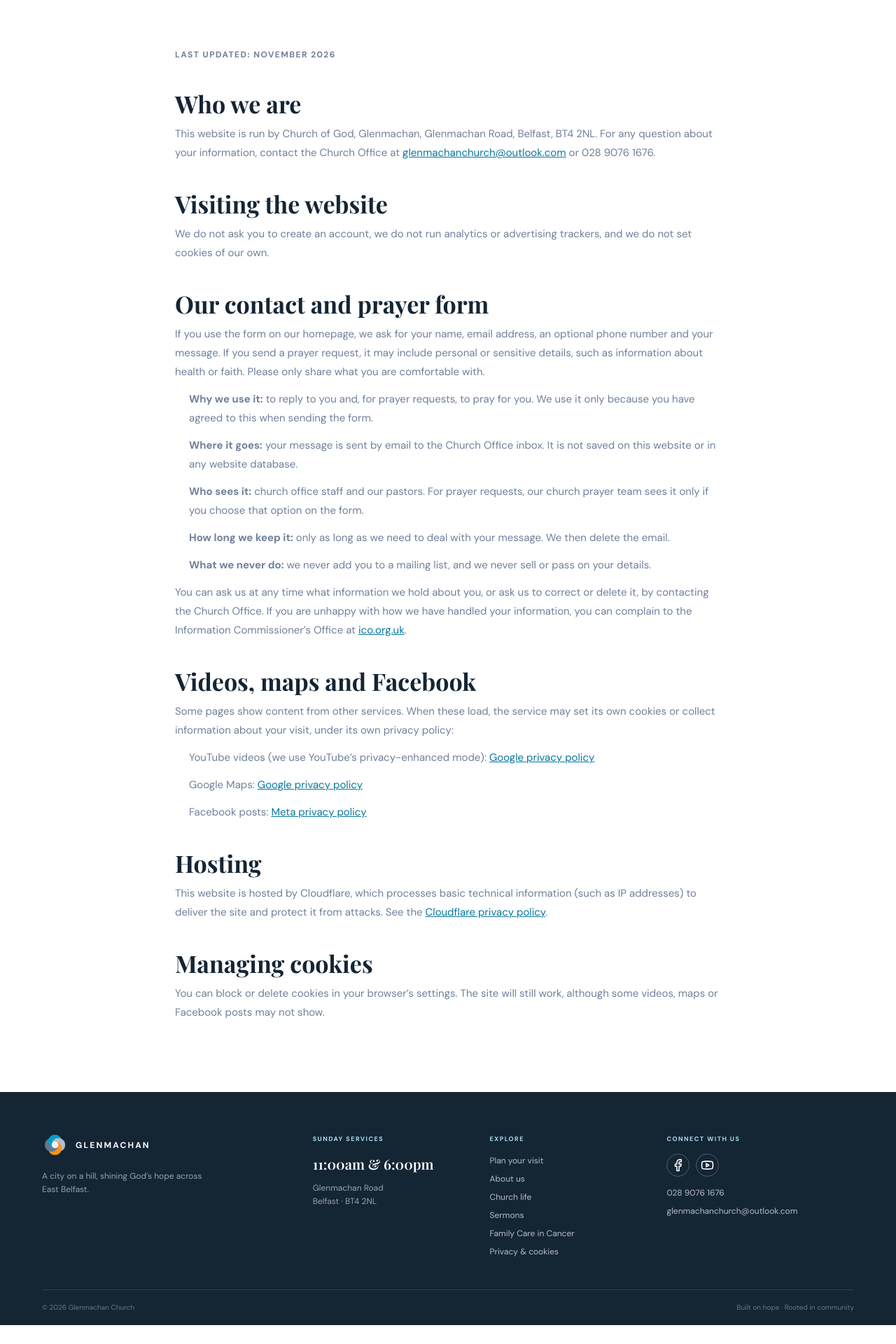
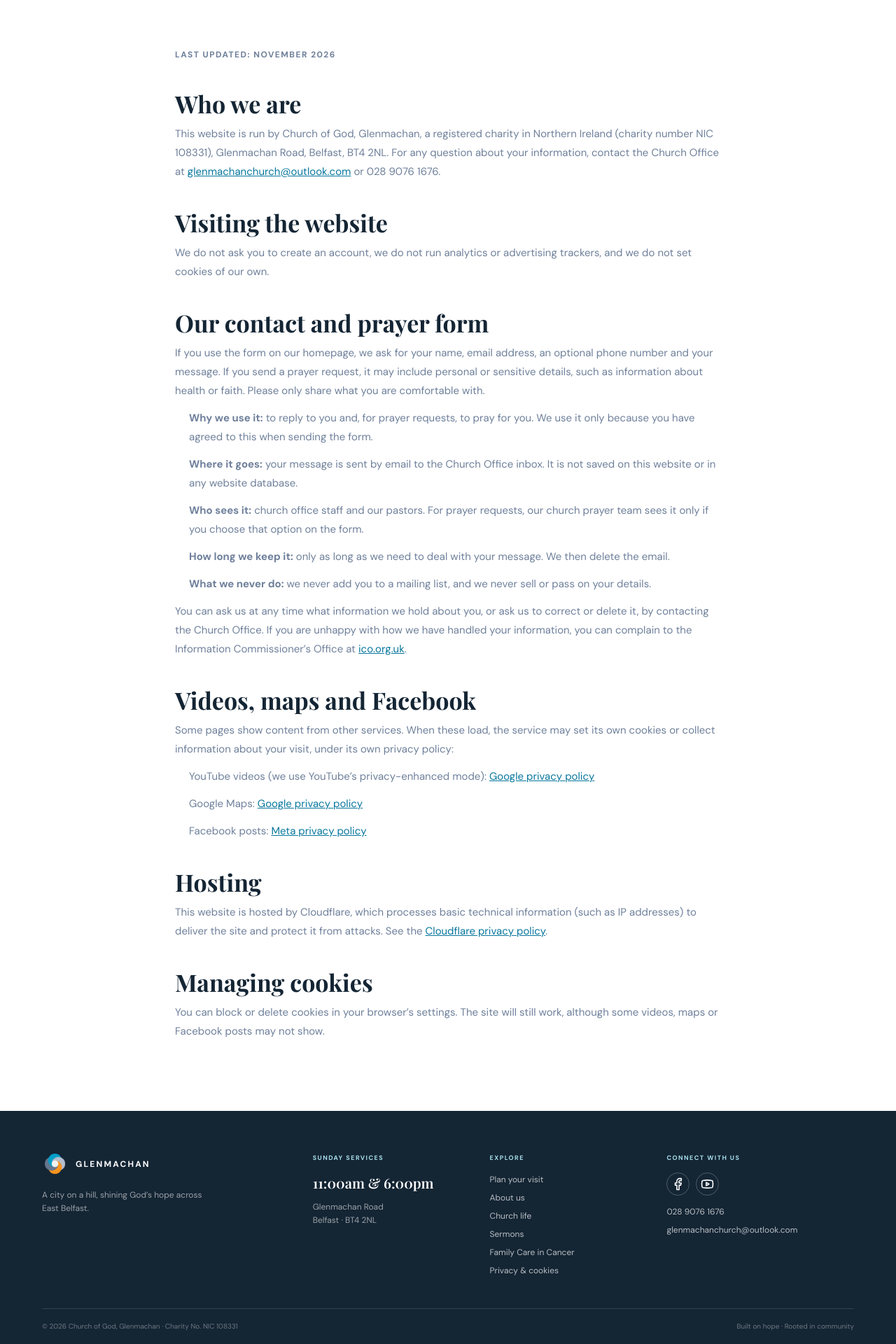
Before and after one commit to monosuperdave-ux/GlenmachanChurch-v2, a React (Vite) app: page /privacy in a window 1280 px wide. Shown: the part 443-2363 px from the top of the page at 70% size. Before the commit the page ends 2336 px from the top, so only its background shows below. Built offline with nearby package versions, Linux system fonts and the light colour scheme; a web font is replaced by a local one.

Commit message:
Add NI Charties number

```diff
--- a/src/components/Layout.tsx
+++ b/src/components/Layout.tsx
@@ -82,7 +82,7 @@ export default function Layout() {
             </ul>
           </div>
         </div>
-        <div className="container footer-bottom"><span>© {new Date().getFullYear()} Glenmachan Church</span><span>Built on hope · Rooted in community</span></div>
+        <div className="container footer-bottom"><span>© {new Date().getFullYear()} {church.name} · Charity No. {church.charityNumber}</span><span>Built on hope · Rooted in community</span></div>
       </footer>
     </div>
   );
--- a/src/data/church.ts
+++ b/src/data/church.ts
@@ -2,6 +2,7 @@
 
 export const church = {
   name: 'Church of God, Glenmachan',
+  charityNumber: 'NIC 108331',
   addressLines: ['Glenmachan Road', 'Belfast · BT4 2NL'],
   phone: '028 9076 1676',
   phoneLink: 'tel:02890761676',
--- a/src/pages/Privacy.tsx
+++ b/src/pages/Privacy.tsx
@@ -20,7 +20,7 @@ export default function Privacy() {
           <p className="updated">Last updated: November 2026</p>
 
           <h2>Who we are</h2>
-          <p>This website is run by {church.name}, Glenmachan Road, Belfast, BT4 2NL. For any question about your information, contact the Church Office at <a href={`mailto:${church.email}`}>{church.email}</a> or {church.phone}.</p>
+          <p>This website is run by {church.name}, a registered charity in Northern Ireland (charity number {church.charityNumber}), Glenmachan Road, Belfast, BT4 2NL. For any question about your information, contact the Church Office at <a href={`mailto:${church.email}`}>{church.email}</a> or {church.phone}.</p>
 
           <h2>Visiting the website</h2>
           <p>We do not ask you to create an account, we do not run analytics or advertising trackers, and we do not set cookies of our own.</p>
```
